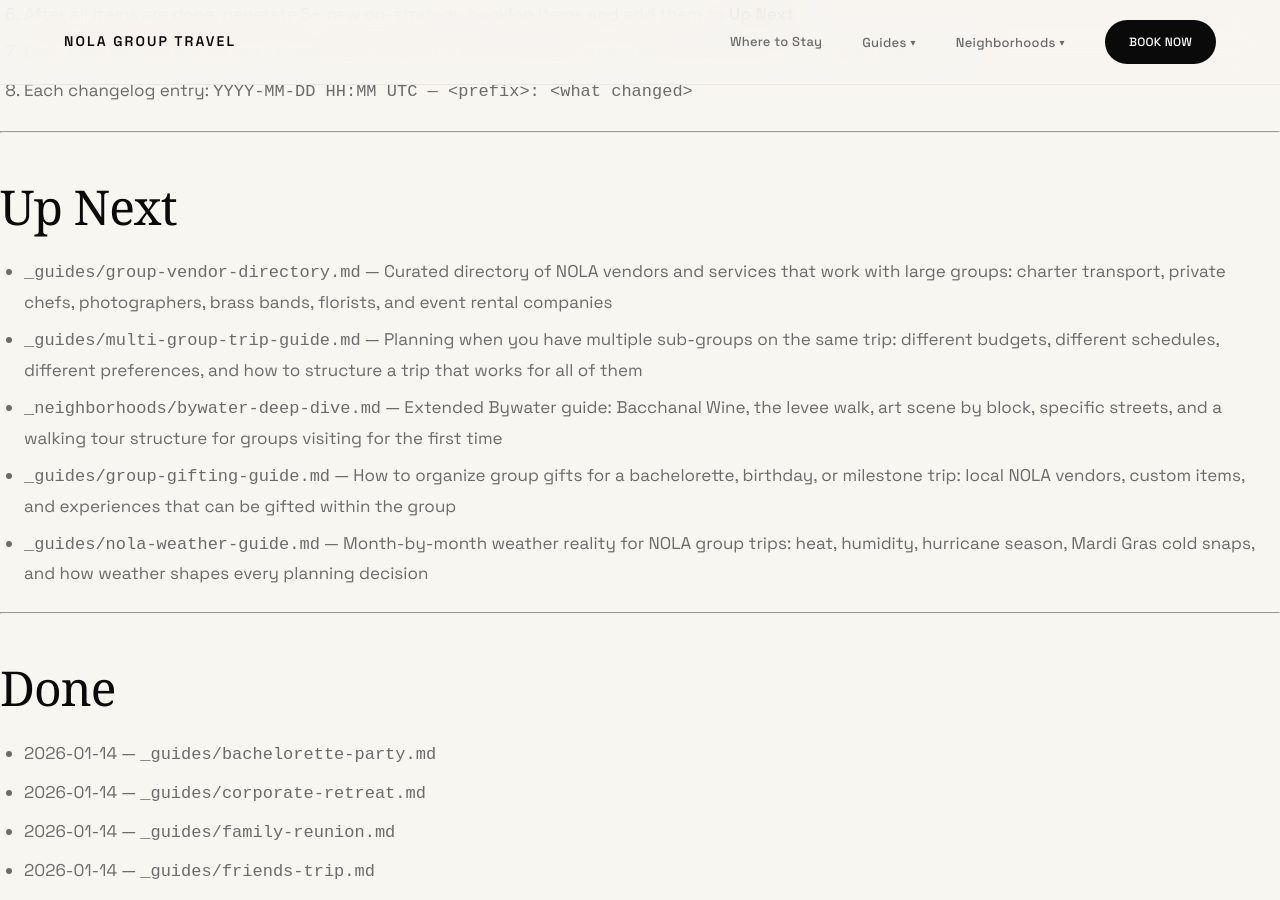
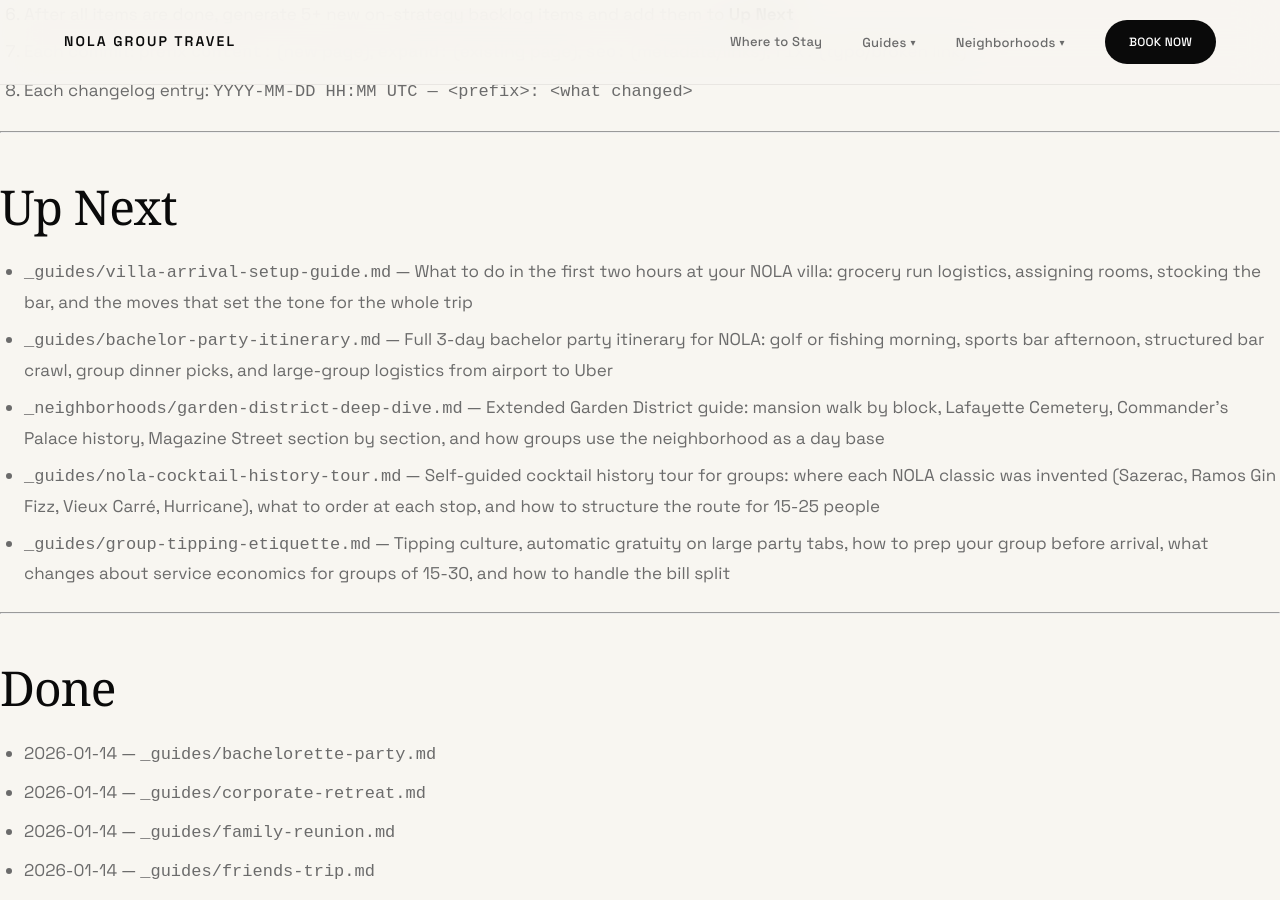
Before and after one commit to sjworth-dev/nola-group-travel, a Jekyll site: the page built from ROADMAP.md, in a window 1280 px wide and 900 px high, scrolled down 3353 px. Built offline with Jekyll 4.4.1, drawn with Linux system fonts in a browser that asks for light colours; some web fonts are replaced; our own code applies the rules of GitHub Pages for plain Markdown files; some of the changed text lies outside the part shown.

Commit message:
content: update ROADMAP — move 5 Up Next items to Done, add 5 new backlog items
https://claude.ai/code/session_014dTsSkKrBE5SLwkyGN4V8a

```diff
--- a/ROADMAP.md
+++ b/ROADMAP.md
@@ -97,11 +97,11 @@ New guides go in `_guides/<slug>.md`. New neighborhood pages go in `_neighborhoo
 
 ## Up Next
 
-- `_guides/group-vendor-directory.md` — Curated directory of NOLA vendors and services that work with large groups: charter transport, private chefs, photographers, brass bands, florists, and event rental companies
-- `_guides/multi-group-trip-guide.md` — Planning when you have multiple sub-groups on the same trip: different budgets, different schedules, different preferences, and how to structure a trip that works for all of them
-- `_neighborhoods/bywater-deep-dive.md` — Extended Bywater guide: Bacchanal Wine, the levee walk, art scene by block, specific streets, and a walking tour structure for groups visiting for the first time
-- `_guides/group-gifting-guide.md` — How to organize group gifts for a bachelorette, birthday, or milestone trip: local NOLA vendors, custom items, and experiences that can be gifted within the group
-- `_guides/nola-weather-guide.md` — Month-by-month weather reality for NOLA group trips: heat, humidity, hurricane season, Mardi Gras cold snaps, and how weather shapes every planning decision
+- `_guides/villa-arrival-setup-guide.md` — What to do in the first two hours at your NOLA villa: grocery run logistics, assigning rooms, stocking the bar, and the moves that set the tone for the whole trip
+- `_guides/bachelor-party-itinerary.md` — Full 3-day bachelor party itinerary for NOLA: golf or fishing morning, sports bar afternoon, structured bar crawl, group dinner picks, and large-group logistics from airport to Uber
+- `_neighborhoods/garden-district-deep-dive.md` — Extended Garden District guide: mansion walk by block, Lafayette Cemetery, Commander's Palace history, Magazine Street section by section, and how groups use the neighborhood as a day base
+- `_guides/nola-cocktail-history-tour.md` — Self-guided cocktail history tour for groups: where each NOLA classic was invented (Sazerac, Ramos Gin Fizz, Vieux Carré, Hurricane), what to order at each stop, and how to structure the route for 15-25 people
+- `_guides/group-tipping-etiquette.md` — Tipping culture, automatic gratuity on large party tabs, how to prep your group before arrival, what changes about service economics for groups of 15-30, and how to handle the bill split
 
 ---
 
@@ -202,6 +202,11 @@ New guides go in `_guides/<slug>.md`. New neighborhood pages go in `_neighborhoo
 - 2026-05-30 — `_guides/corporate-offsite-productivity-guide.md`
 - 2026-05-30 — `_neighborhoods/central-city.md`
 - 2026-05-30 — `_guides/group-arrival-departure-guide.md`
+- 2026-05-30 — `_guides/group-vendor-directory.md`
+- 2026-05-30 — `_guides/multi-group-trip-guide.md`
+- 2026-05-30 — `_neighborhoods/bywater-deep-dive.md`
+- 2026-05-30 — `_guides/group-gifting-guide.md`
+- 2026-05-30 — `_guides/nola-weather-guide.md`
 
 ---
 
@@ -291,3 +296,8 @@ New guides go in `_guides/<slug>.md`. New neighborhood pages go in `_neighborhoo
 2026-05-30 10:30 UTC — content: add _guides/corporate-offsite-productivity-guide.md — villa offsite productivity guide with WiFi requirements, meeting setup, agenda design, and the 60/40 work-experience ratio
 2026-05-30 10:45 UTC — content: add _neighborhoods/central-city.md — Oretha Castle Haley corridor, community history, gallery scene, and respectful group visit guide
 2026-05-30 11:00 UTC — content: add _guides/group-arrival-departure-guide.md — airport logistics, early arrivals, late checkouts, and first/last 4-hour structure for groups of 15-30
+2026-05-30 12:00 UTC — content: add _guides/group-vendor-directory.md — curated NOLA vendor directory for large groups: transport, private chefs, photographers, brass bands, florists, event rentals
+2026-05-30 12:15 UTC — content: add _guides/multi-group-trip-guide.md — hub-and-spoke planning model for trips with multiple sub-groups and different budgets, schedules, and preferences
+2026-05-30 12:30 UTC — content: add _neighborhoods/bywater-deep-dive.md — extended Bywater guide with street-by-street breakdown, levee walk, art scene, and walking tour structure
+2026-05-30 12:45 UTC — content: add _guides/group-gifting-guide.md — group gift coordination for bachelorette, birthday, and milestone trips with local NOLA vendors and payment logistics
+2026-05-30 13:00 UTC — content: add _guides/nola-weather-guide.md — month-by-month weather reality for NOLA group trips with hurricane season guidance and seasonal planning windows
```
